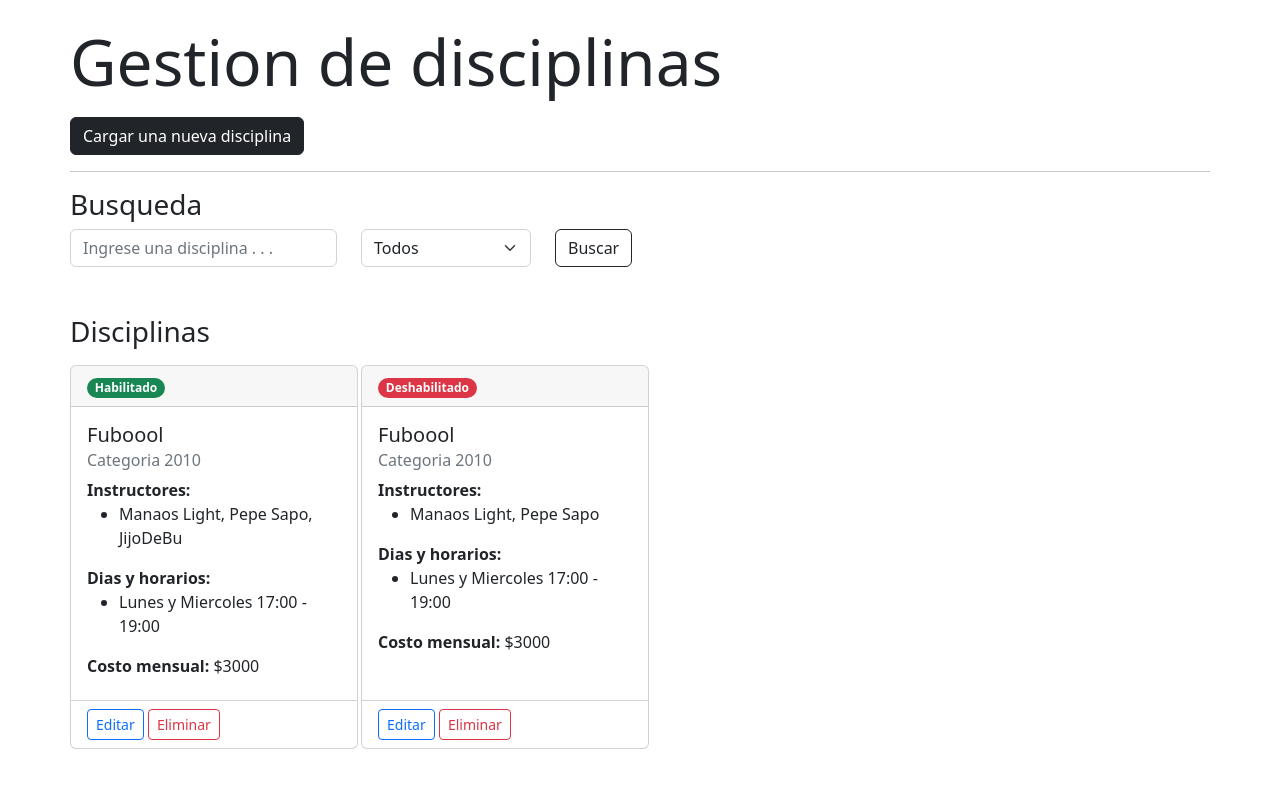
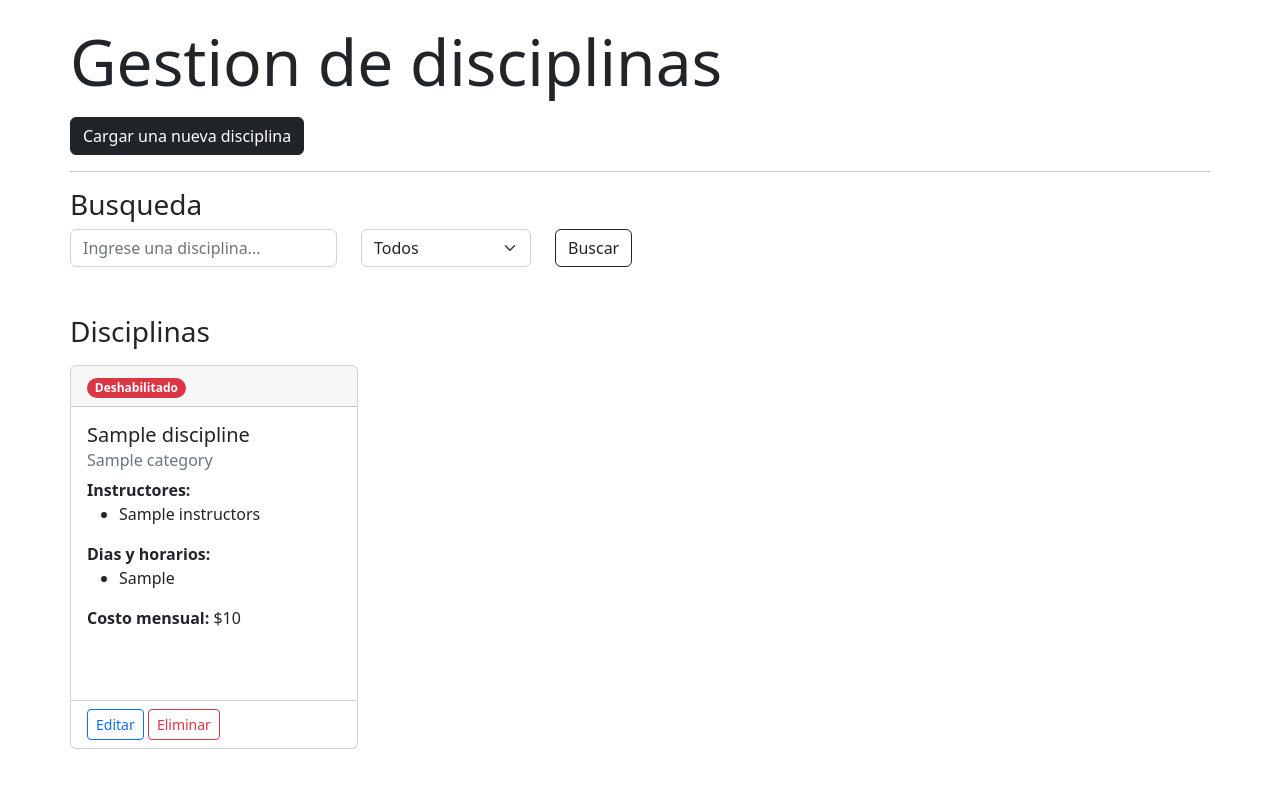
Before and after one commit to GutierrezS-JC/Proyecto-2022, a Flask app: template admin/src/web/templates/disciplines/index.html in a window 1280 px wide. Shown: the part 56-853 px from the top of the page. Run offline with Flask 2, Linux system fonts and the light colour scheme; tables that the repository leaves empty hold one stand-in row (values such as "Sample post"); the template is opened without the code that fills it: values that come from a table or form of the project are taken from there, most other values are stand-ins (such as "Sample title", 1, 10 or a date in 2020); parts of the project's set-up code (start-up, migrations or seed data) failed here and were passed over.

Commit message:
Modelo, vista y controlador para disciplinas

```diff
--- a/admin/src/web/helpers/forms.py
+++ b/admin/src/web/helpers/forms.py
@@ -86,3 +86,34 @@ class SearchMemberForm(FlaskForm):
                                    name="status")
 
     submit_search = SubmitField("Buscar")
+
+
+# Discipline Forms
+class DisciplineForm(FlaskForm):
+    name = StringField('Nombre', validators=[InputRequired(), Length(max=50)])
+    category = StringField('Categoria', validators=[InputRequired(), Length(max=50)])
+    instructors = StringField('Instructores', validators=[InputRequired()])
+    days_hours = StringField('Dias y horarios', validators=[InputRequired()])
+    monthly_fee = StringField('Costo mensual', validators=[InputRequired()])
+    is_active = SelectField('Estado', choices=[('1', 'Activo'), ('2', 'Inactivo')], default="1")
+
+    submit = SubmitField("Cargar Disciplina")
+
+
+class EditDisciplineForm(FlaskForm):
+    name_edit = HiddenField('member_id')
+    category_edit = StringField('Nombre', validators=[Length(max=50)])
+    instructors_edit = StringField('Apellido', validators=[Length(max=50)])
+    days_hours_edit = SelectField('Genero', choices=[('1', 'M'), ('2', 'F'), ('3', 'Otro')], default="1")
+    monthly_fee_edit = StringField('Direccion')
+    is_active_edit = SelectField('Estado', choices=[('1', 'Activo'), ('0', 'Inactivo')], default="1")
+
+    submit_edit = SubmitField("Guardar cambios")
+
+
+class SearchDisciplineForm(FlaskForm):
+    discipline_name = StringField('Apellido', validators=[Length(max=50), Optional()], name="disciplina")
+    is_active_search = SelectField('Estado', choices=[('2', 'Todos'), ('1', 'Activo'), ('0', 'Bloqueado')], default="2",
+                                   name="status")
+
+    submit_search = SubmitField("Buscar")
--- a/admin/src/web/templates/disciplines/index.html
+++ b/admin/src/web/templates/disciplines/index.html
@@ -71,15 +71,12 @@
   <form id="formBusquedda" name="formularioBusqueda" role="form">
     <div class="row mb-4">
       <div class="col-lg-3 d-flex">
-        <input type="text" id="apellidoBusqueda" class="form-control rounded text-black" placeholder="Ingrese una disciplina . . ." />
+        <input type="text" id="page" class="form-control rounded text-black" name="page" hidden value="1" />
+        {{ search_form.discipline_name(class="form-control rounded text-black", placeholder="Ingrese una disciplina...") }}
       </div>
 
       <div class="col-lg-2 text-start">
-        <select id="criterioBusqueda" class="form-select">
-          <option value="0" selected>Todos</option>
-          <option value="1">Habilitada</option>
-          <option value="2">Inhabilitada</option>
-        </select>
+        {{ search_form.is_active_search(class="form-select") }}
       </div>
 
       <div class="col-lg-1">
@@ -96,57 +93,32 @@
     </div>
 
     <div id="cardsContainer" class="row">
+      {% for discipline in pagination.items %}
         <div class="col-12 col-sm-12 col-md-6 col-lg-4 col-xl-3 cardFlex">
           <div class="card" style="width: 18rem; height: 24rem">
-          <div class="card-header"> <span class="badge rounded-pill text-bg-success text-end">Habilitado</span> </div>
+            <div class="card-header">
+              {% if discipline.is_active == True %}
+                <span class="badge rounded-pill text-bg-success text-end">Habilitado</span>
+              {% else %}
+                <span class="badge rounded-pill text-bg-danger text-end">Deshabilitado</span>
+              {% endif %}
+            </div>
             <div class="card-body">
-            <h5 class="card-title">Fuboool</h5>
-            <h6 class="card-subtitle mb-2 text-muted">Categoria 2010</h6>
+              <h5 class="card-title">{{ discipline.name }}</h5>
+              <h6 class="card-subtitle mb-2 text-muted">{{ discipline.category }}</h6>
 
               <b>Instructores:</b>
               <ul>
-              <li>Manaos Light, Pepe Sapo, JijoDeBu</li>
+                <li>{{ discipline.instructors }}</li>
               </ul>
 
               <b>Dias y horarios:</b>
               <ul>
-              <li>Lunes y Miercoles 17:00 - 19:00</li>
+                <li>{{ discipline.days_hours }}</li>
               </ul>
 
               <div>
-              <b>Costo mensual:</b> $3000
-            </div>
-          </div>
-
-          <div class="card-footer bg-transparent">
-            <div>
-              <button type="button" class="btn btn-sm btn-outline-primary">Editar</button>
-              <button type="button" class="btn btn-sm btn-outline-danger">Eliminar</button>
-            </div>
-          </div>
-
-        </div>
-      </div>
-
-      <div class="col-12 col-sm-12 col-md-6 col-lg-4 col-xl-3 cardFlex">
-        <div class="card" style="width: 18rem; height: 24rem">
-          <div class="card-header"> <span class="badge rounded-pill text-bg-danger text-end">Deshabilitado</span> </div>
-          <div class="card-body">
-            <h5 class="card-title">Fuboool</h5>
-            <h6 class="card-subtitle mb-2 text-muted">Categoria 2010</h6>
-
-            <b>Instructores:</b>
-            <ul>
-              <li>Manaos Light, Pepe Sapo</li>
-            </ul>
-
-            <b>Dias y horarios:</b>
-            <ul>
-              <li>Lunes y Miercoles 17:00 - 19:00</li>
-            </ul>
-
-            <div>
-              <b>Costo mensual:</b> $3000
+                <b>Costo mensual:</b> ${{ discipline.monthly_fee }}
               </div>
             </div>
 
@@ -158,8 +130,9 @@
             </div>
           </div>
         </div>
+      {% endfor %}
+    </div>
 
   </div>
 </div>
-</div>
 {% endblock %}
--- a/admin/src/web/templates/home.html
+++ b/admin/src/web/templates/home.html
@@ -52,7 +52,7 @@
 
         <div class="col">
             <div class="card" id="gestionDisciplinas" onmouseover="imHovered(this)" onmouseout="imNotHovered(this)" style="width: 18rem; height: 15em">
-                <a href="{{url_for('disciplines.disciplines_index') }}" class="linkNone">
+                <a href="{{url_for('disciplines.disciplines_index', page=1, disciplina='',status='2') }}" class="linkNone">
                     <div class="card-body">
                         <h5 class="card-title">Gestion de disciplinas</h5>
                         <h6 class="card-subtitle mb-2 text-muted">Card subtitle</h6>
--- a/admin/src/web/templates/navbar.html
+++ b/admin/src/web/templates/navbar.html
@@ -24,7 +24,7 @@
           </li>
 
           <li class="nav-item">
-            <a class="nav-link" href="{{ url_for('disciplines.disciplines_index') }}">Disciplinas</a>
+            <a class="nav-link" href="{{ url_for('disciplines.disciplines_index', page=1, disciplina='', status='2') }}">Disciplinas</a>
           </li>
 
           <li class="nav-item">
```
Also changed, not shown: admin/src/core/board/__init__.py (+21 -0 lines), admin/src/core/board/disciplines.py (added, +18 -0 lines), admin/src/web/controllers/disciplines.py (+34 -3 lines). Lines whose indentation alone changed are shown as unchanged.
